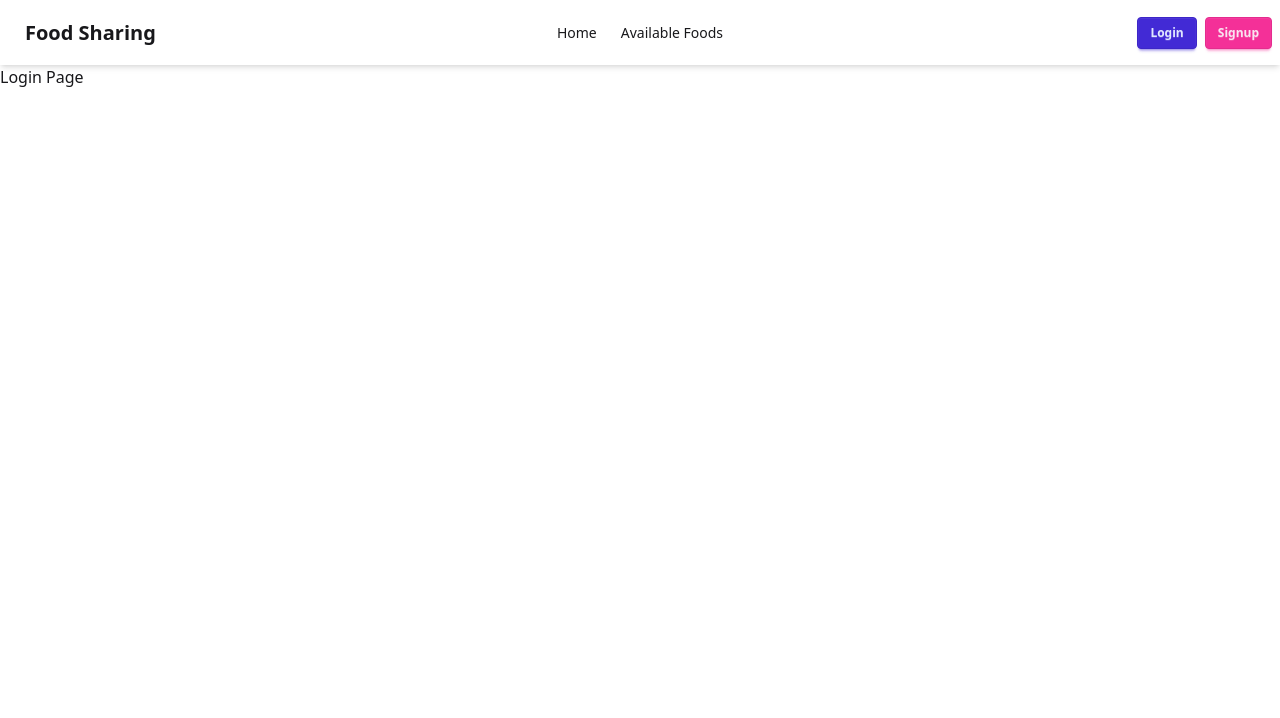
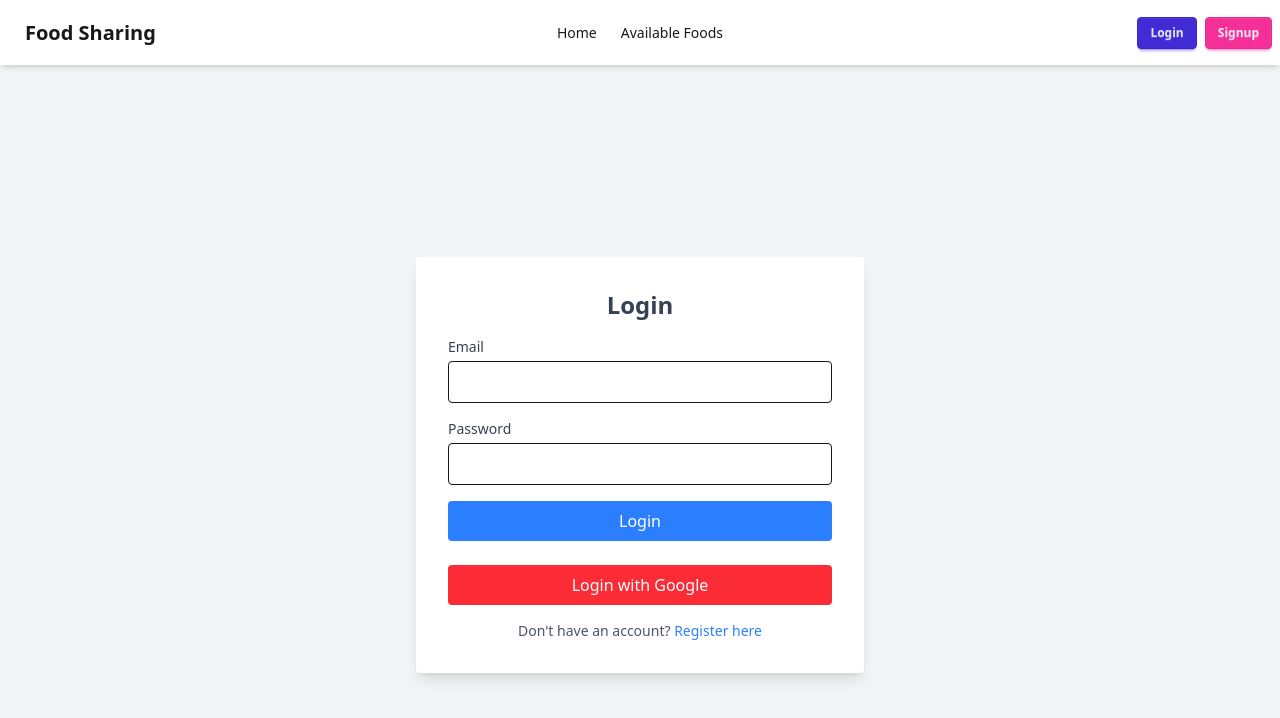
Before and after one commit to siam-sk/a11-food-sharing-client, a React (Vite) app: page /login in a window 1280 px wide. Shown: the top 718 px of the page. Built offline with nearby package versions, Linux system fonts and the light colour scheme; no server answers.

Commit message:
added login page

```diff
--- a/package.json
+++ b/package.json
@@ -16,6 +16,7 @@
     "react": "^19.1.0",
     "react-dom": "^19.1.0",
     "react-router": "^7.6.2",
+    "react-toastify": "^11.0.5",
     "tailwindcss": "^4.1.10"
   },
   "devDependencies": {
--- /dev/null
+++ b/src/pages/Login.jsx
@@ -0,0 +1,95 @@
+import { useState } from "react";
+import { Link, useNavigate } from "react-router";
+import { getAuth, signInWithEmailAndPassword, GoogleAuthProvider, signInWithPopup } from "firebase/auth";
+import app from "../../firebase.init";
+import { toast } from "react-toastify";
+import "react-toastify/dist/ReactToastify.css";
+
+const Login = () => {
+  const [email, setEmail] = useState("");
+  const [password, setPassword] = useState("");
+  const auth = getAuth(app);
+  const navigate = useNavigate();
+  const googleProvider = new GoogleAuthProvider();
+
+  const handleLogin = (e) => {
+    e.preventDefault();
+    signInWithEmailAndPassword(auth, email, password)
+      .then(() => {
+        toast.success("Login successful!");
+        navigate("/");
+      })
+      .catch(() => {
+        toast.error("Invalid email or password!");
+      });
+  };
+
+  const handleGoogleLogin = () => {
+    signInWithPopup(auth, googleProvider)
+      .then(() => {
+        toast.success("Google login successful!");
+        navigate("/");
+      })
+      .catch(() => {
+        toast.error("Google login failed!");
+      });
+  };
+
+  return (
+    <div className="flex justify-center items-center h-screen bg-gray-100">
+      <div className="w-full max-w-md p-8 space-y-4 bg-white rounded shadow-lg">
+        <h2 className="text-2xl font-bold text-center text-gray-700">Login</h2>
+        <form onSubmit={handleLogin} className="space-y-4">
+          <div>
+            <label htmlFor="email" className="block text-sm font-medium text-gray-700">
+              Email
+            </label>
+            <input
+              type="email"
+              id="email"
+              value={email}
+              onChange={(e) => setEmail(e.target.value)}
+              required
+              className="w-full px-4 py-2 mt-1 border rounded focus:outline-none focus:ring focus:ring-blue-300"
+            />
+          </div>
+          <div>
+            <label htmlFor="password" className="block text-sm font-medium text-gray-700">
+              Password
+            </label>
+            <input
+              type="password"
+              id="password"
+              value={password}
+              onChange={(e) => setPassword(e.target.value)}
+              required
+              className="w-full px-4 py-2 mt-1 border rounded focus:outline-none focus:ring focus:ring-blue-300"
+            />
+          </div>
+          <button
+            type="submit"
+            className="w-full px-4 py-2 text-white bg-blue-500 rounded hover:bg-blue-600 focus:outline-none focus:ring focus:ring-blue-300"
+          >
+            Login
+          </button>
+        </form>
+        <div className="text-center">
+          <button
+            onClick={handleGoogleLogin}
+            className="w-full px-4 py-2 mt-2 text-white bg-red-500 rounded hover:bg-red-600 focus:outline-none focus:ring focus:ring-red-300"
+          >
+            Login with Google
+          </button>
+        </div>
+        <p className="text-sm text-center text-gray-600">
+          Don't have an account?{" "}
+          <Link to="/signup" className="text-blue-500 hover:underline">
+            Register here
+          </Link>
+        </p>
+      </div>
+    </div>
+  );
+};
+
+export default Login;
--- a/src/routes/Routes.jsx
+++ b/src/routes/Routes.jsx
@@ -1,5 +1,6 @@
 import { createBrowserRouter } from "react-router";
 import Navbar from "../components/Navbar";
+import Login from "../pages/Login";
 
 const router = createBrowserRouter([
   {
@@ -52,7 +53,7 @@ const router = createBrowserRouter([
     element: (
       <>
         <Navbar />
-        <div>Login Page</div>
+        <Login />
       </>
     ),
   },
```
Also changed, not shown: 1 other file (tests, documents, lock files or other folders).
